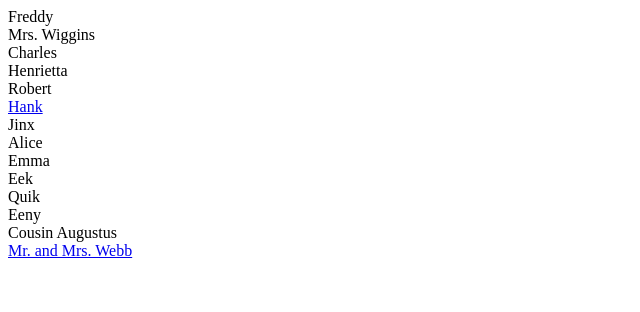
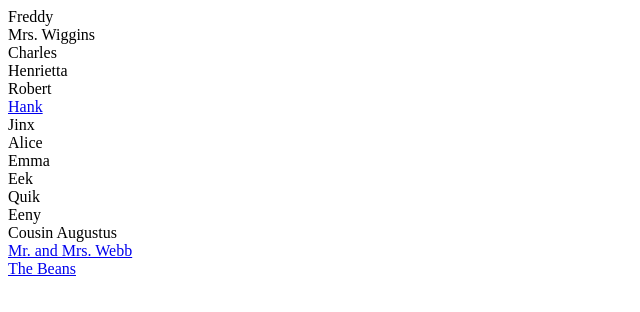
Before and after one commit to monte141/Freddy, a plain HTML site: page Index.html in a window 1280 px wide. Shown: the full height of the page, 0-640 px from the left. Drawn offline with Linux system fonts and the light colour scheme.

Commit message:
Add link to index.html to bean page.

```diff
--- a/Index.html
+++ b/Index.html
@@ -19,6 +19,7 @@ Quik <br>
 Eeny <br>
 Cousin Augustus <br>
 <a href="https://rysavys.me/~miranda/webbs.html">Mr. and Mrs. Webb</a> <br>
+<a href="beans.html">The Beans</a>
 </p>
 
 
```
